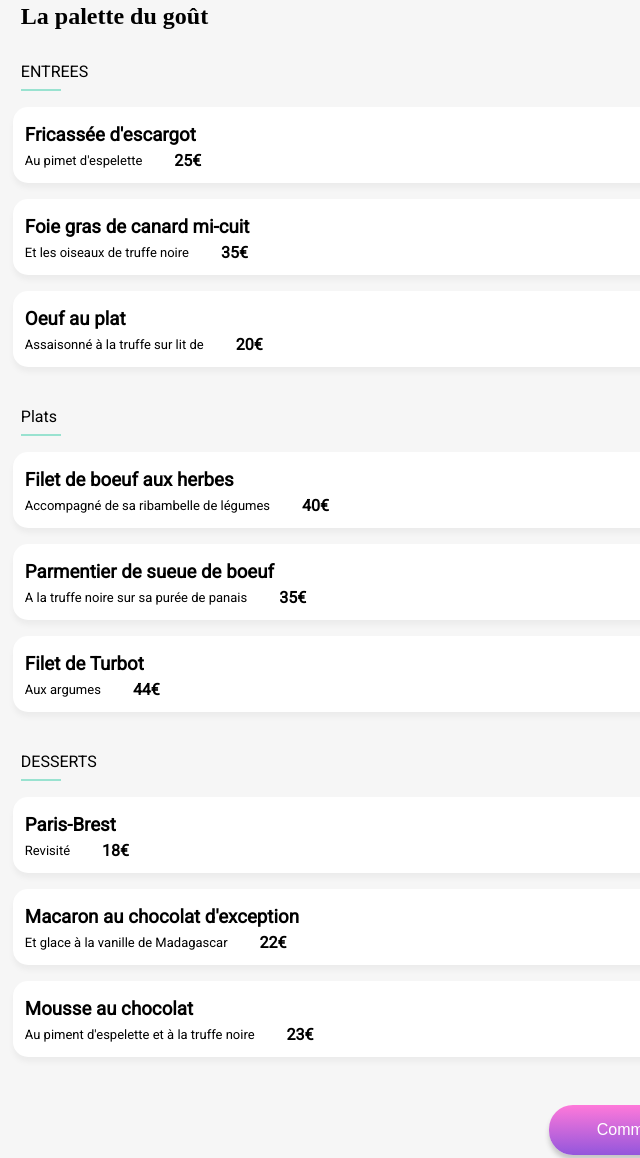
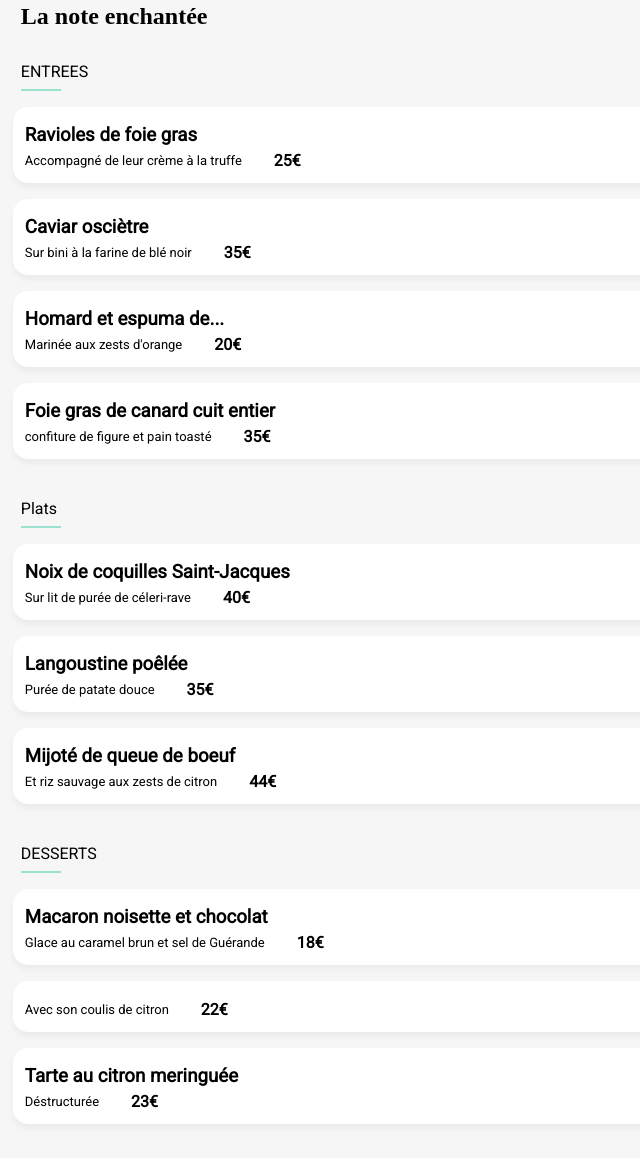
Before and after one commit to maroua-MEDDEB/p3, a website: page sass/menu/menu-note-enchante.html in a window 1280 px wide. Shown: the part 313-1471 px from the top of the page, without its empty margins (0-640 px from the left). Drawn offline with Linux system fonts and the light colour scheme; grey boxes are pictures that could not be loaded; a web font is replaced by a local one.

Commit message:
modifier le contenu des recette de menu

```diff
--- a/sass/menu/menu-note-enchante.html
+++ b/sass/menu/menu-note-enchante.html
@@ -37,31 +37,38 @@
 
     <section>
         <div class="title-container">
-            <h2>La palette du goût </h2>
+            <h2>La note enchantée</h2>
             <i class="fa-regular fa-heart"></i>
         </div>
         <div class="body-container">
             <article>
                 <p class="text">ENTREES</p>
                 <div class="detail">
-                    <h3>Fricassée d'escargot</h3>
+                    <h3>Ravioles de foie gras</h3>
                     <div class="detail-text-price">
-                        <p class="text-detail">Au pimet d'espelette</p>
+                        <p class="text-detail">Accompagné de leur crème à la truffe </p>
                         <p class="price">25€</p>
                     </div>
                 </div>
                 <div class="detail">
-                    <h3>Foie gras de canard mi-cuit</h3>
+                    <h3>Caviar osciètre</h3>
                     <div class="detail-text-price">
-                        <p class="text-detail">Et les oiseaux de truffe noire</p>
+                        <p class="text-detail">Sur bini à la farine de blé noir</p>
                         <p class="price">35€</p>
                     </div>
                 </div>
                 <div class="detail">
-                    <h3>Oeuf au plat</h3>
+                    <h3>Homard et espuma de...</h3>
                     <div class="detail-text-price">
-                        <p class="text-detail">Assaisonné à la truffe sur lit de </p>
+                        <p class="text-detail">Marinée aux zests d'orange</p>
                         <p class="price">20€</p>
+                    </div>
+                </div>
+                <div class="detail">
+                    <h3>Foie gras de canard cuit entier</h3>
+                    <div class="detail-text-price">
+                        <p class="text-detail">confiture de figure et pain toasté</p>
+                        <p class="price">35€</p>
                     </div>
                 </div>
             </article>
@@ -69,23 +76,23 @@
             <article>
                 <p class="text">Plats</p>
                 <div class="detail">
-                    <h3>Filet de boeuf aux herbes</h3>
+                    <h3>Noix de coquilles Saint-Jacques</h3>
                     <div class="detail-text-price">
-                        <p class="text-detail">Accompagné de sa ribambelle de légumes </p>
+                        <p class="text-detail">Sur lit de purée de céleri-rave</p>
                         <p class="price">40€</p>
                     </div>
                 </div>
                 <div class="detail">
-                    <h3>Parmentier de sueue de boeuf</h3>
+                    <h3>Langoustine poêlée</h3>
                     <div class="detail-text-price">
-                        <p class="text-detail">A la truffe noire sur sa purée de panais</p>
+                        <p class="text-detail">Purée de patate douce</p>
                         <p class="price">35€</p>
                     </div>
                 </div>
                 <div class="detail">
-                    <h3>Filet de Turbot</h3>
+                    <h3>Mijoté de queue de boeuf</h3>
                     <div class="detail-text-price">
-                        <p class="text-detail">Aux argumes</p>
+                        <p class="text-detail">Et riz sauvage aux zests de citron</p>
                         <p class="price">44€</p>
                     </div>
                 </div>
@@ -94,23 +101,23 @@
             <article>
                 <p class="text">DESSERTS</p>
                 <div class="detail">
-                    <h3>Paris-Brest</h3>
+                    <h3>Macaron noisette et chocolat</h3>
                     <div class="detail-text-price">
-                        <p class="text-detail">Revisité</p>
+                        <p class="text-detail">Glace au caramel brun et sel de Guérande</p>
                         <p class="price">18€</p>
                     </div>
                 </div>
                 <div class="detail">
-                    <h3>Macaron au chocolat d'exception</h3>
-                    <div class="detail-text-price">
-                        <p class="text-detail">Et glace à la vanille de Madagascar</p>
-                        <p class="price">22€</p>
-                    </div>
+                    <h3Baba au ruhm revisité</h3>
+                        <div class="detail-text-price">
+                            <p class="text-detail">Avec son coulis de citron</p>
+                            <p class="price">22€</p>
+                        </div>
                 </div>
                 <div class="detail">
-                    <h3>Mousse au chocolat</h3>
+                    <h3>Tarte au citron meringuée</h3>
                     <div class="detail-text-price">
-                        <p class="text-detail">Au piment d'espelette et à la truffe noire</p>
+                        <p class="text-detail">Déstructurée</p>
                         <p class="price">23€</p>
                     </div>
                 </div>
```
